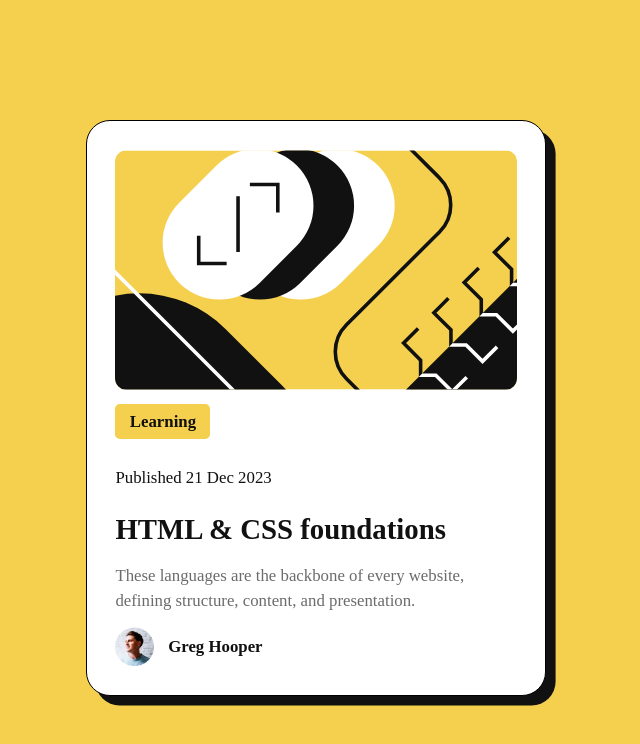
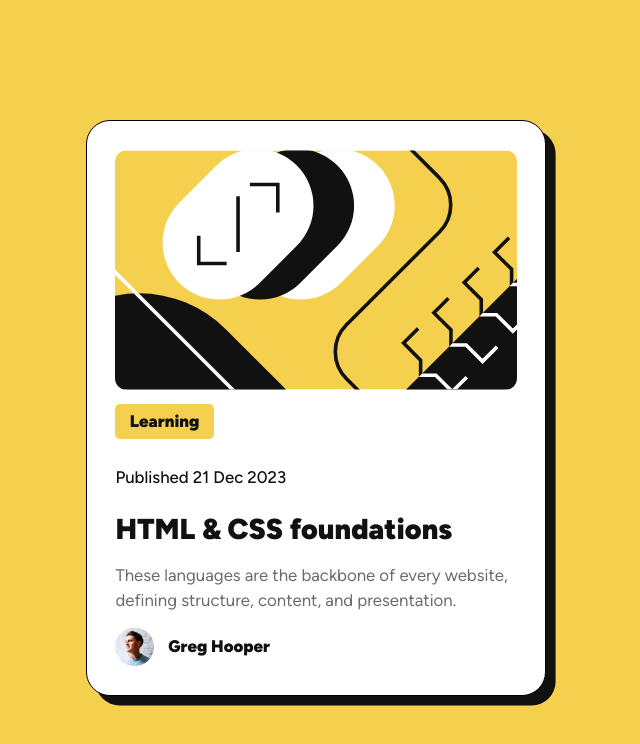
Before and after one commit to adi3009/blog-preview-card, a plain HTML site: page index.html in a window 1280 px wide. Shown: the whole page, without its empty margins (324-964 px from the left). Drawn offline with Linux system fonts and the light colour scheme; the site is published under a folder, as on GitHub Pages, so addresses that start at the root find nothing.

Commit message:
fix - font file paths, should be relative to the font.css for the paths to work in github pages

```diff
--- a/css/fonts.css
+++ b/css/fonts.css
@@ -2,28 +2,28 @@
 
 @font-face {
     font-family: "figtree";
-    src: url("/assets/fonts/Figtree-VariableFont_wght.ttf") format('truetype');
+    src: url("../assets/fonts/Figtree-VariableFont_wght.ttf") format('truetype');
     font-weight: normal;
     font-style: normal;
 }
 
 @font-face {
     font-family: "figtree";
-    src: url("/assets/fonts/Figtree-Italic-VariableFont_wght.ttf") format('truetype');
+    src: url("../assets/fonts/Figtree-Italic-VariableFont_wght.ttf") format('truetype');
     font-weight: normal;
     font-style: italic;
 }
 
 @font-face {
     font-family: "figtree";
-    src: url("/assets/fonts/Figtree-VariableFont_wght.ttf") format('truetype');
+    src: url("../assets/fonts/Figtree-VariableFont_wght.ttf") format('truetype');
     font-weight: 900;
     font-style: normal;
 }
 
 @font-face {
     font-family: "figtree";
-    src: url("/assets/fonts/Figtree-VariableFont_wght.ttf") format('truetype');
+    src: url("../assets/fonts/Figtree-VariableFont_wght.ttf") format('truetype');
     font-weight: 500;
     font-style: normal;
 }
```
